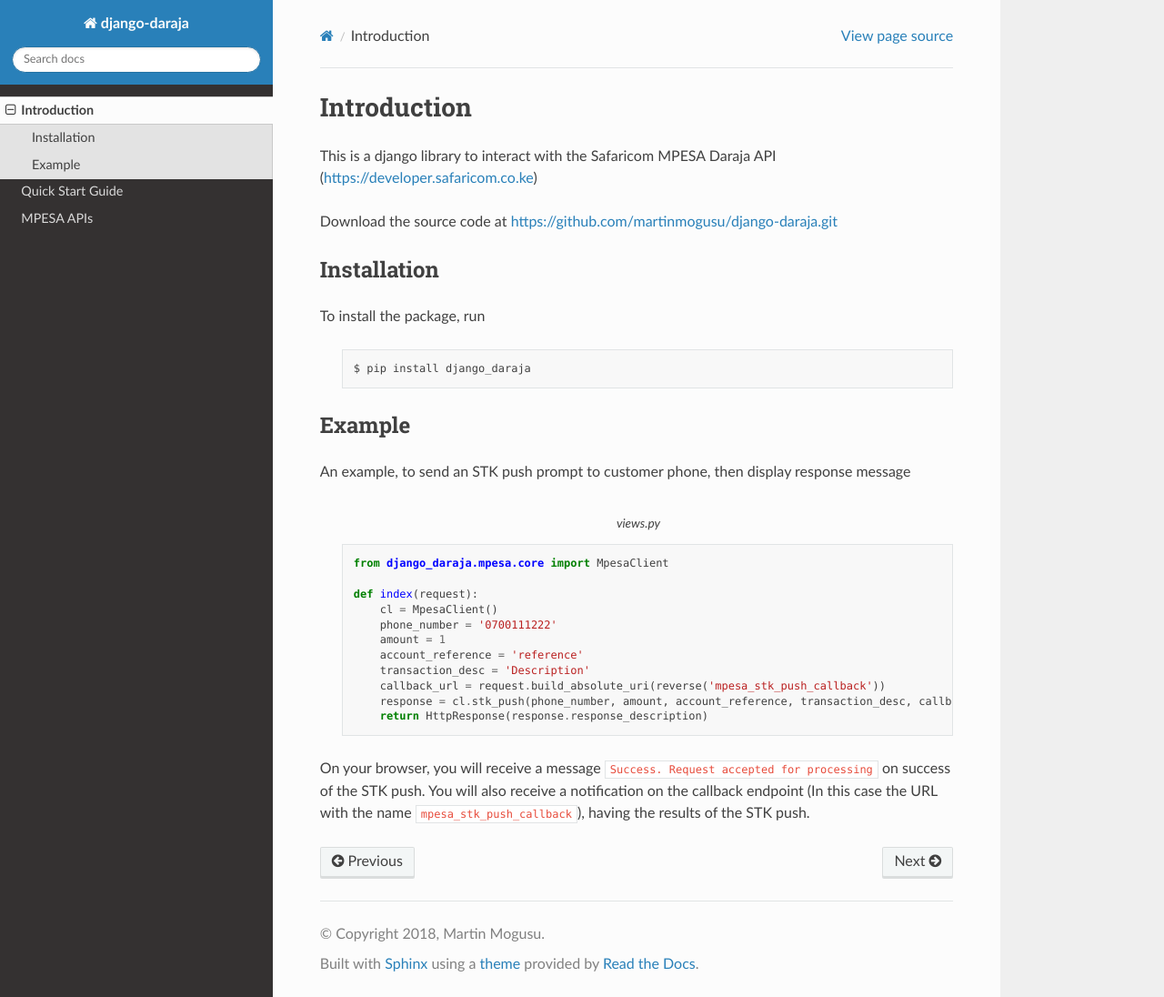
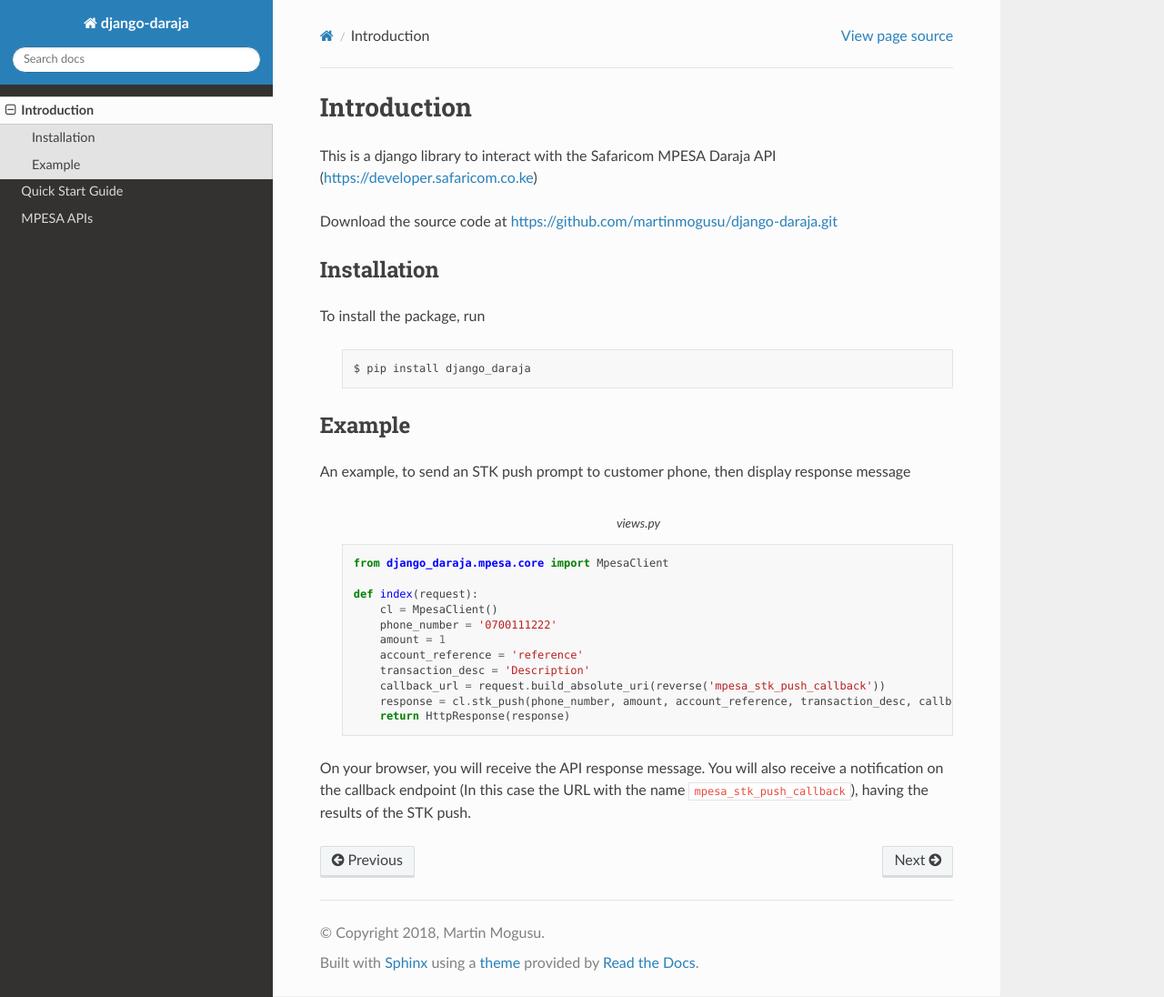
Before and after one commit to martinmogusu/django-daraja, a Sphinx documentation site: the page built from docs/pages/introduction.rst, in a window 1280 px wide and 1096 px high. Shown: the whole window at 91% size. Built offline with Sphinx 7.4.7 and the Read the Docs theme 2.0.0, drawn with Linux system fonts in a browser that asks for light colours.

Commit message:
Updated documentation

```diff
--- a/docs/pages/introduction.rst
+++ b/docs/pages/introduction.rst
@@ -32,6 +32,6 @@ An example, to send an STK push prompt to customer phone, then display response
             transaction_desc = 'Description'
             callback_url = request.build_absolute_uri(reverse('mpesa_stk_push_callback'))
             response = cl.stk_push(phone_number, amount, account_reference, transaction_desc, callback_url)
-            return HttpResponse(response.response_description)
+            return HttpResponse(response)
 
-On your browser, you will receive a message ``Success. Request accepted for processing`` on success of the STK push. You will also receive a notification on the callback endpoint (In this case the URL with the name ``mpesa_stk_push_callback``), having the results of the STK push.
+On your browser, you will receive the API response message. You will also receive a notification on the callback endpoint (In this case the URL with the name ``mpesa_stk_push_callback``), having the results of the STK push.
--- a/docs/pages/quick_start.rst
+++ b/docs/pages/quick_start.rst
@@ -180,7 +180,7 @@ In ``my_app/views.py`` Create a test index view
             transaction_desc = 'Description'
             callback_url = request.build_absolute_uri(reverse('mpesa_stk_push_callback'))
             response = cl.stk_push(phone_number, amount, account_reference, transaction_desc, callback_url)
-            return HttpResponse(response.json)
+            return HttpResponse(response)
 
         def stk_push_callback(request):
         	data = request.body
```
